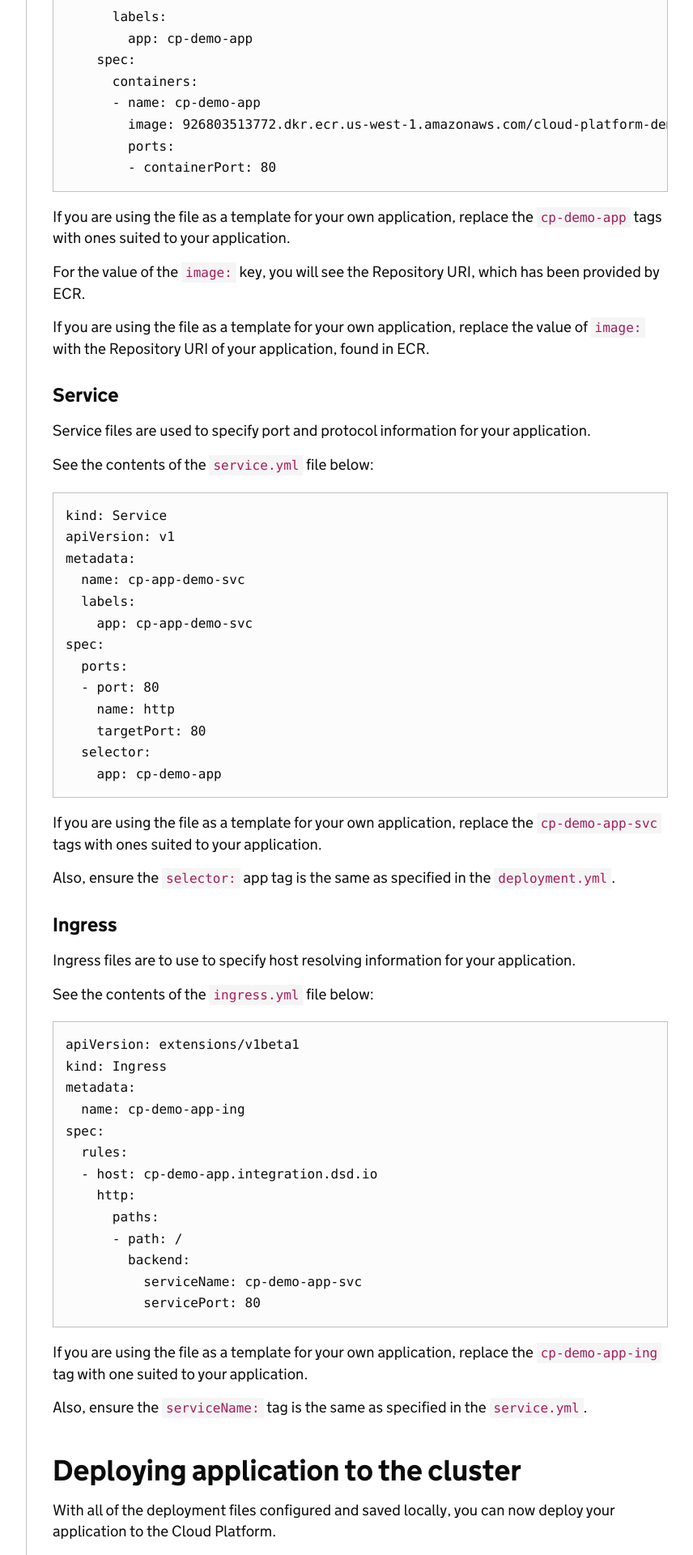
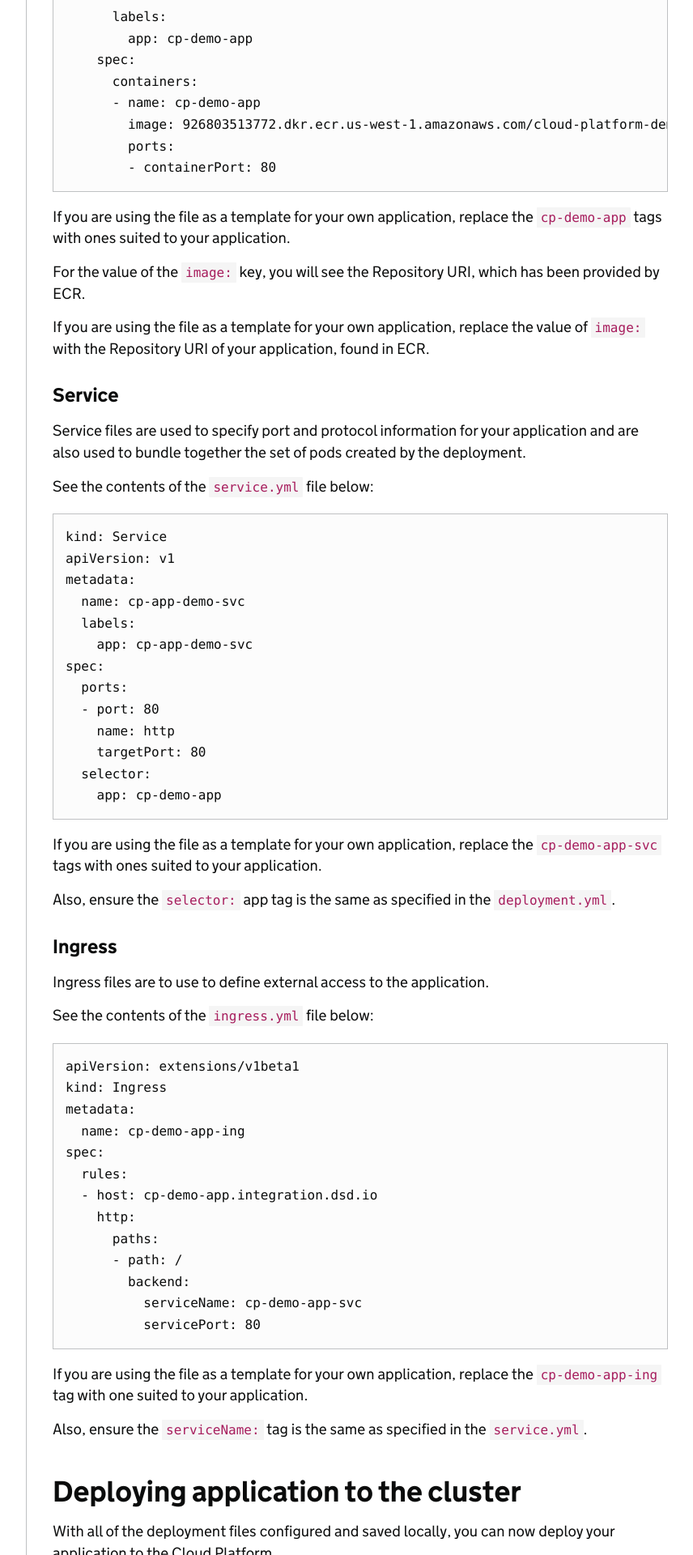
Before and after one commit to ministryofjustice/cloud-platform-user-docs, a Jekyll site: the page built from cloud-platform/app-deploy.md, in a window 1280 px wide. Shown: the part 3080-5000 px from the top of the page at 81% size, without its empty margins (298-1154 px from the left). Built offline with Jekyll 4.4.1, drawn with Linux system fonts in a browser that asks for light colours; our own code applies the rules of GitHub Pages for plain Markdown files.

Commit message:
Minor wording changes based on Mitch feedback

```diff
--- a/cloud-platform/app-deploy.md
+++ b/cloud-platform/app-deploy.md
@@ -122,7 +122,7 @@ If you are using the file as a template for your own application, replace the va
 
 ### Service
 
-Service files are used to specify port and protocol information for your application.
+Service files are used to specify port and protocol information for your application and are also used to bundle together the set of pods created by the deployment.
 
 See the contents of the `service.yml` file below:
 
@@ -148,7 +148,7 @@ Also, ensure the `selector:` app tag is the same as specified in the `deployment
 
 ### Ingress
 
-Ingress files are to use to specify host resolving information for your application.
+Ingress files are to use to define external access to the application.
 
 See the contents of the `ingress.yml` file below:
 
```
Also changed, not shown: other parts of cloud-platform/app-deploy.md (+1 -1 lines).
